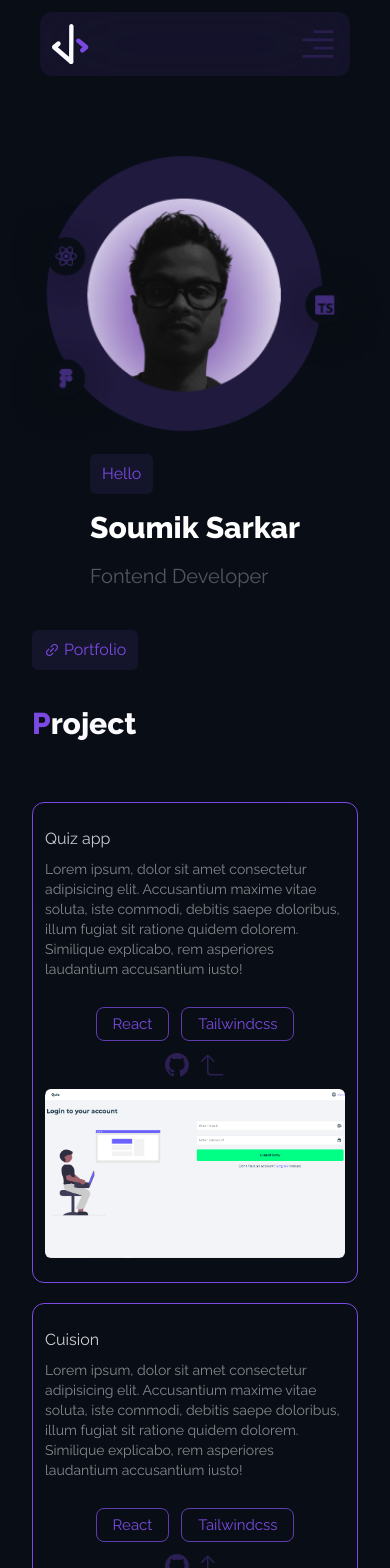
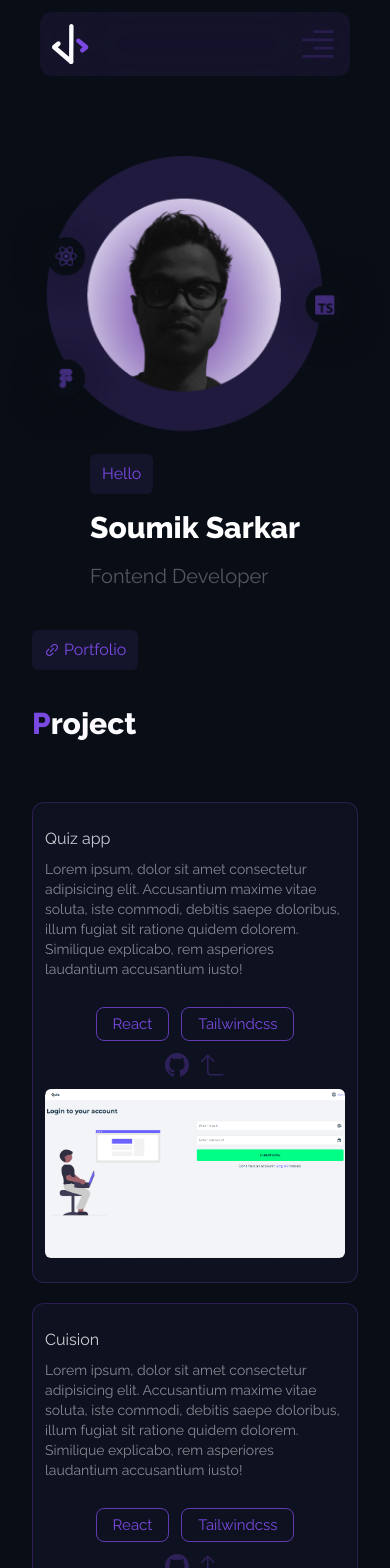
Before and after one commit to Soum-ik/developer_portfolio, a React (Vite) app: page /projects in a window 390 px wide. Shown: the top 1568 px of the page. Built offline with nearby package versions, Linux system fonts and the light colour scheme.

Commit message:
style: add background color in project

```diff
--- a/src/components/Card/card.jsx
+++ b/src/components/Card/card.jsx
@@ -64,7 +64,7 @@ export default function Card({ btn1, btn2 }) {
         {Contents.map((content) => (
           <div
             key={content.id}
-            className="border border-mainColor space-y-5 px-3 sm:px-5 py-6 rounded-xl md:space-y-12"
+            className="border border-mainColor/25 space-y-5 px-3 sm:px-5 py-6 rounded-xl md:space-y-12 bg-mainColor/5"
           >
             <div className="space-y-2">
               <h1 className="text-white/80 md:text-xl text-base ">
--- a/src/components/tecnologys/Techonolgy.jsx
+++ b/src/components/tecnologys/Techonolgy.jsx
@@ -29,7 +29,7 @@ export default function Technology() {
           </div>
           {/* <div className=" top-0 right-0 absolute custom_Blur"></div> */}
           <div className=" -bottom-4 right-2 absolute custom_Blur"></div>
-          <div className=" flex items-center justify-center flex-col space-y-5 ">
+          <div className=" flex items-center justify-center flex-col space-y-5 overflow-x-hidden">
             <p className=" text-white/50 font-medium">
               Techs I use regulary for my project..
             </p>
@@ -53,7 +53,7 @@ export default function Technology() {
           <div className=" bottom-78 left-0 absolute custom_Blur"></div>
           <div className=" flex items-center justify-center flex-col space-y-5 overflow-hidden">
             <p className=" text-white/50 font-medium">
-              Favorite and most of the time.
+              Favorite and most of the time..
             </p>
             {/* <div className=" "> */}
             <div className=" flex space-x-8 md:text-5xl text-4xl text-mainColor/50 ">
```
Also changed, not shown: src/img/search.png (deleted).
